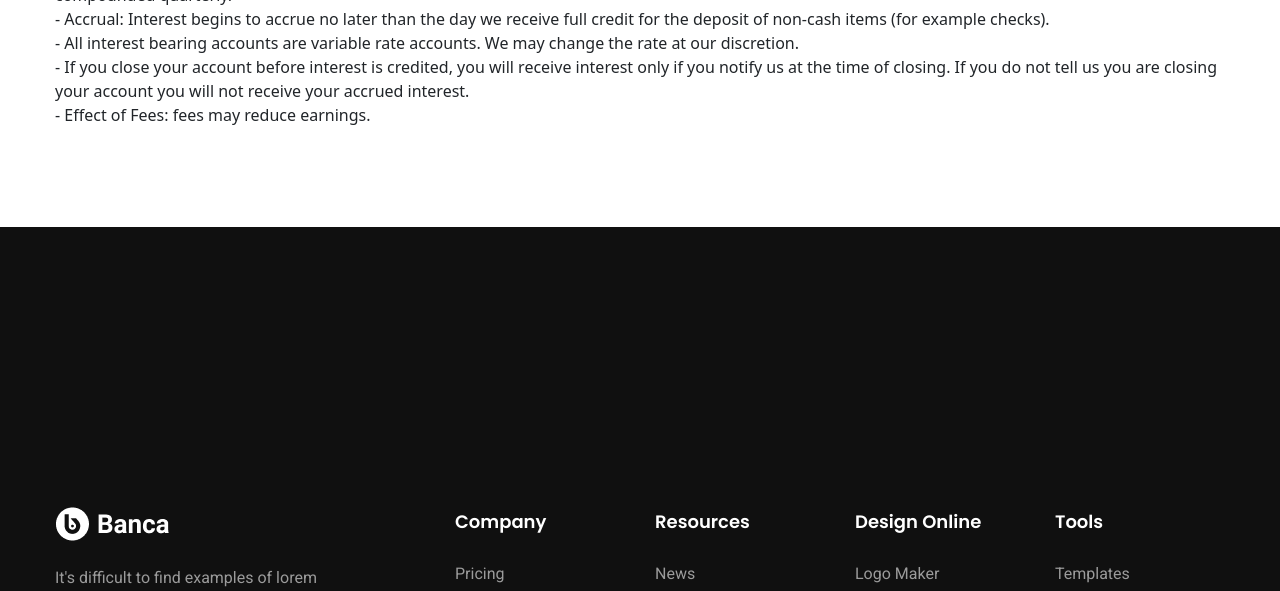
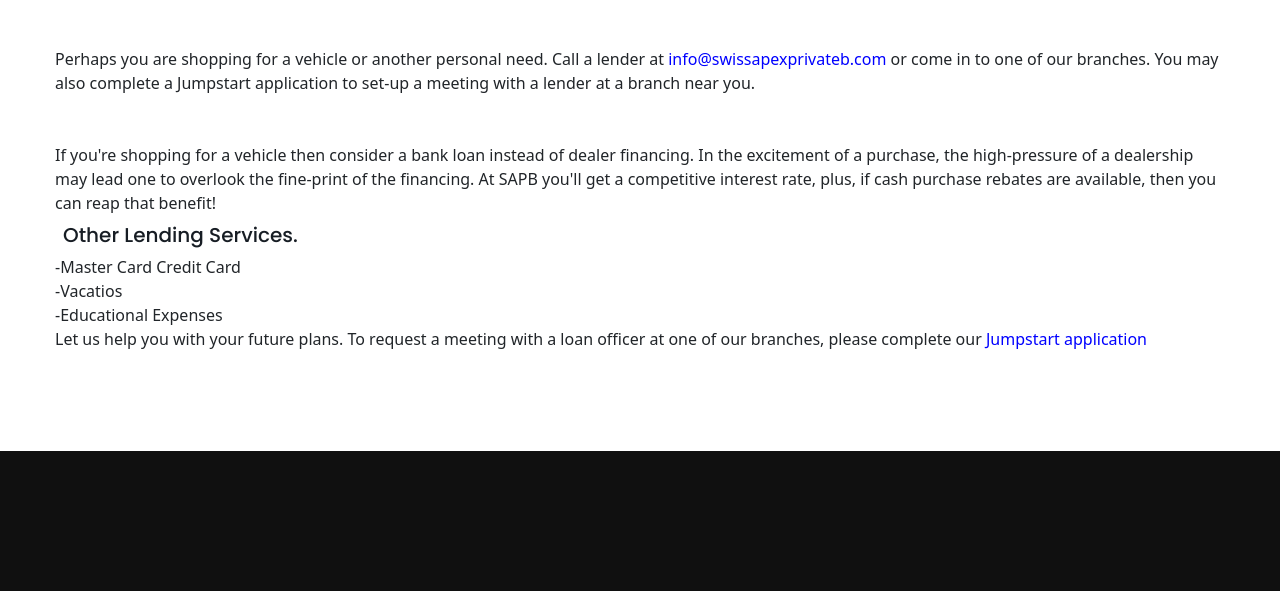
Before and after one commit to godson-pius/banky, a PHP site: page /personal-loans in a window 1280 px wide. Shown: the part 1123-1714 px from the top of the page. Run offline with PHP 8.4, Linux system fonts and the light colour scheme; some libraries are stand-ins or nearby versions; some web fonts are replaced.

Commit message:
Changes on personal loan file

```diff
--- a/personal-loans.php
+++ b/personal-loans.php
@@ -30,26 +30,28 @@
             <div class="container">
 
                 <!-- Start writing code from here -->
-                <h3>Listening to you</h3>
+                <h3 class="font-bold">Listening to you</h3>
 
                 <p>"You first" means we begin by listening to your individual situation</p>
 
-                    <p class="mt-5">Perhaps you are shopping for a vehicle or another personal need. Call a lender at <a href="" class='color-blue'>info@swissapexprivateb.com</a> or come in to one of our branches. You may also complete a Jumpstart application to set-up a meeting with a lender at a branch near you.</p>
+                <div class="col-lg-4">
+                <img src="https://horizontrustco.com/media/box-3.png"   alt="">
+                </div>
 
-                        <h3 class="mt-5">Disclosure For All Interest Bearing Deposit Accounts</h3>
-                        <p>The following applies to all interest bearing accounts listed on this schedule of fees and services. The interest rate and Annual Percentage Yield (APY) are subject to change weekly.</p>
+                    <p class="mt-5">Perhaps you are shopping for a vehicle or another personal need. Call a lender at <a href="#" style="color: blue;">info@swissapexprivateb.com</a> or come in to one of our branches. You may also complete a Jumpstart application to set-up a meeting with a lender at a branch near you.</p>
+
+                        <p class="mt-5">If you're shopping for a vehicle then consider a bank loan instead of dealer financing. In the excitement of a purchase, the high-pressure of a dealership may lead one to overlook the fine-print of the financing. At SAPB you'll get a competitive interest rate, plus, if cash purchase rebates are available, then you can reap that benefit!</p>
+
+                        <h5 class="m-2">Other Lending Services.</h5>
 
                         <ul class="feature-list">
-                            <li>- Balance Computation Method: We use the daily balance method to calculate the interest on your account. This method applies the daily periodic rate to the principal in the account on each day. Interest is paid (credited) and compounded monthly, except for Regular Savings which is paid (credited) and compounded quarterly.</li>
 
-                            <li>- Accrual: Interest begins to accrue no later than the day we receive full credit for the deposit of non-cash items (for example checks).</li>
+                        <li>-Master Card Credit Card</li>
+                        <li>-Vacatios</li>
+                        <li>-Educational Expenses</li>
+                        </ul>
 
-                            <li>- All interest bearing accounts are variable rate accounts. We may change the rate at our discretion.</li>
-
-                            <li>- If you close your account before interest is credited, you will receive interest only if you notify us at the time of closing. If you do not tell us you are closing your account you will not receive your accrued interest.</li>
-
-                            <li>- Effect of Fees: fees may reduce earnings.</li>
-                        </ul>
+                        <p>Let us help you with your future plans. To request a meeting with a loan officer at one of our branches, please complete our <a href="#" style="color: blue;">Jumpstart application</a></p>
 
 
             </div>
```
